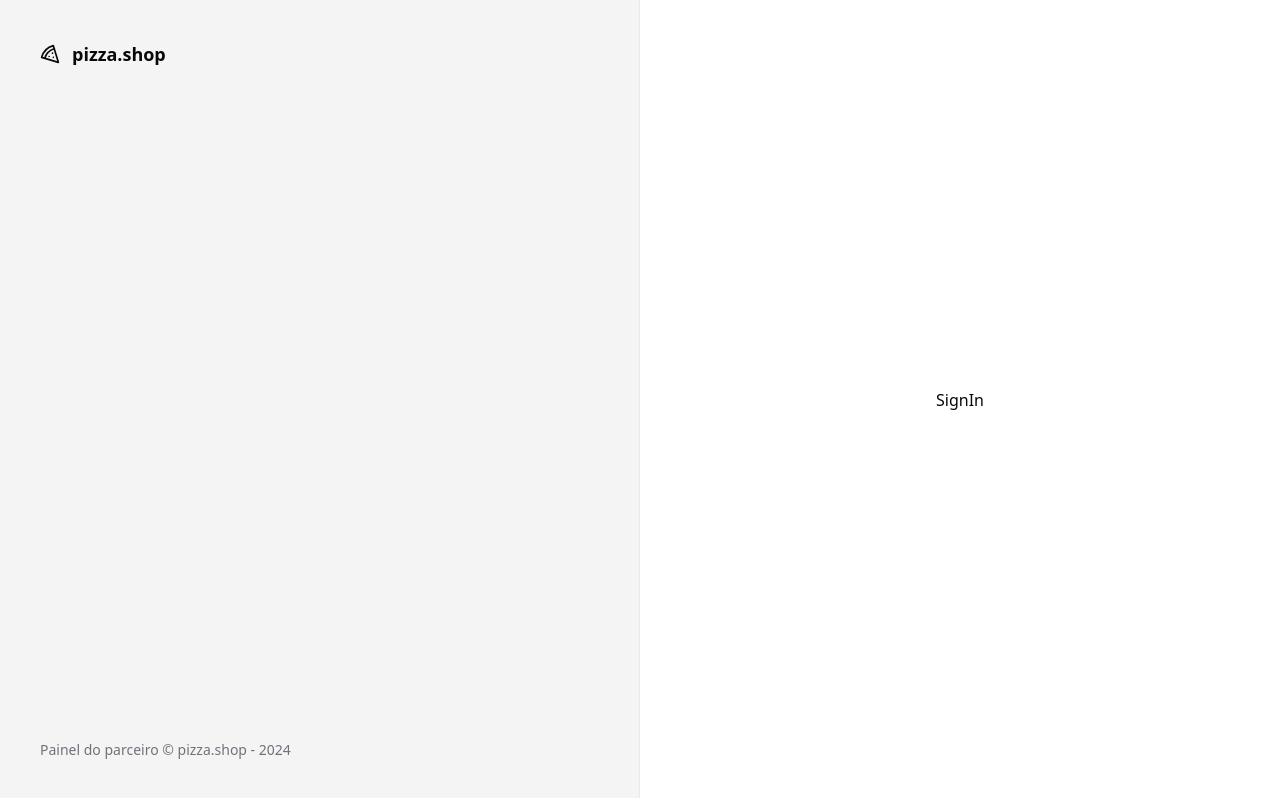
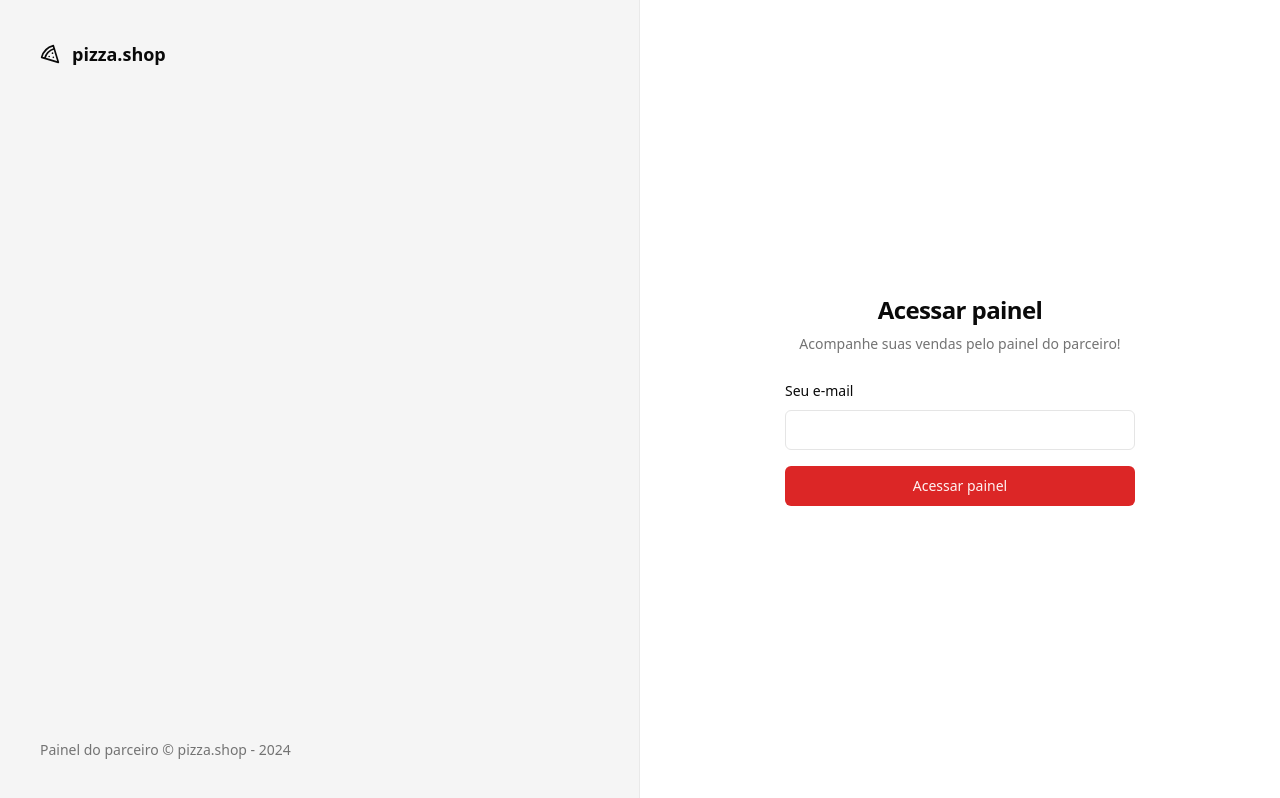
Before and after one commit to gabrielpramalho/pizza-shop, a React (Vite) app: page /sign-in in a window 1280 px wide. Built offline with nearby package versions, Linux system fonts and the light colour scheme.

Commit message:
feat: create page Login

```diff
--- a/package.json
+++ b/package.json
@@ -10,6 +10,7 @@
     "preview": "vite preview"
   },
   "dependencies": {
+    "@radix-ui/react-label": "^2.0.2",
     "@radix-ui/react-slot": "^1.0.2",
     "class-variance-authority": "^0.7.0",
     "clsx": "^2.1.1",
--- /dev/null
+++ b/src/components/ui/input.tsx
@@ -0,0 +1,25 @@
+import * as React from 'react'
+
+import { cn } from '@/lib/utils'
+
+export interface InputProps
+  extends React.InputHTMLAttributes<HTMLInputElement> {}
+
+const Input = React.forwardRef<HTMLInputElement, InputProps>(
+  ({ className, type, ...props }, ref) => {
+    return (
+      <input
+        type={type}
+        className={cn(
+          'flex h-10 w-full rounded-md border border-input bg-background px-3 py-2 text-sm ring-offset-background file:border-0 file:bg-transparent file:text-sm file:font-medium placeholder:text-muted-foreground focus-visible:outline-none focus-visible:ring-2 focus-visible:ring-ring focus-visible:ring-offset-2 disabled:cursor-not-allowed disabled:opacity-50',
+          className,
+        )}
+        ref={ref}
+        {...props}
+      />
+    )
+  },
+)
+Input.displayName = 'Input'
+
+export { Input }
--- /dev/null
+++ b/src/components/ui/label.tsx
@@ -0,0 +1,24 @@
+import * as LabelPrimitive from '@radix-ui/react-label'
+import { cva, type VariantProps } from 'class-variance-authority'
+import * as React from 'react'
+
+import { cn } from '@/lib/utils'
+
+const labelVariants = cva(
+  'text-sm font-medium leading-none peer-disabled:cursor-not-allowed peer-disabled:opacity-70',
+)
+
+const Label = React.forwardRef<
+  React.ElementRef<typeof LabelPrimitive.Root>,
+  React.ComponentPropsWithoutRef<typeof LabelPrimitive.Root> &
+    VariantProps<typeof labelVariants>
+>(({ className, ...props }, ref) => (
+  <LabelPrimitive.Root
+    ref={ref}
+    className={cn(labelVariants(), className)}
+    {...props}
+  />
+))
+Label.displayName = LabelPrimitive.Root.displayName
+
+export { Label }
--- a/src/global.css
+++ b/src/global.css
@@ -2,69 +2,54 @@
 @tailwind components;
 @tailwind utilities;
 
+
 @layer base {
   :root {
     --background: 0 0% 100%;
-      --foreground: 240 10% 3.9%;
-
+    --foreground: 0 0% 3.9%;
     --card: 0 0% 100%;
-      --card-foreground: 240 10% 3.9%;
-
+    --card-foreground: 0 0% 3.9%;
     --popover: 0 0% 100%;
-      --popover-foreground: 240 10% 3.9%;
-
-      --primary: 240 5.9% 10%;
-      --primary-foreground: 0 0% 98%;
-
-      --secondary: 240 4.8% 95.9%;
-      --secondary-foreground: 240 5.9% 10%;
-
-      --muted: 240 4.8% 95.9%;
-      --muted-foreground: 240 3.8% 46.1%;
-
-      --accent: 240 4.8% 95.9%;
-      --accent-foreground: 240 5.9% 10%;
-
+    --popover-foreground: 0 0% 3.9%;
+    --primary: 0 72.2% 50.6%;
+    --primary-foreground: 0 85.7% 97.3%;
+    --secondary: 0 0% 96.1%;
+    --secondary-foreground: 0 0% 9%;
+    --muted: 0 0% 96.1%;
+    --muted-foreground: 0 0% 45.1%;
+    --accent: 0 0% 96.1%;
+    --accent-foreground: 0 0% 9%;
     --destructive: 0 84.2% 60.2%;
     --destructive-foreground: 0 0% 98%;
-
-      --border: 240 5.9% 90%;
-      --input: 240 5.9% 90%;
-      --ring: 240 10% 3.9%;
-
+    --border: 0 0% 89.8%;
+    --input: 0 0% 89.8%;
+    --ring: 0 72.2% 50.6%;
     --radius: 0.5rem;
   }
 
   .dark {
-      --background: 240 10% 3.9%;
+    --background: 0 0% 3.9%;
     --foreground: 0 0% 98%;
-
-      --card: 240 10% 3.9%;
+    --card: 0 0% 3.9%;
     --card-foreground: 0 0% 98%;
-
-      --popover: 240 10% 3.9%;
+    --popover: 0 0% 3.9%;
     --popover-foreground: 0 0% 98%;
-
-      --primary: 0 0% 98%;
-      --primary-foreground: 240 5.9% 10%;
-
-      --secondary: 240 3.7% 15.9%;
+    --primary: 0 72.2% 50.6%;
+    --primary-foreground: 0 85.7% 97.3%;
+    --secondary: 0 0% 14.9%;
     --secondary-foreground: 0 0% 98%;
-
-      --muted: 240 3.7% 15.9%;
-      --muted-foreground: 240 5% 64.9%;
-
-      --accent: 240 3.7% 15.9%;
+    --muted: 0 0% 14.9%;
+    --muted-foreground: 0 0% 63.9%;
+    --accent: 0 0% 14.9%;
     --accent-foreground: 0 0% 98%;
-
     --destructive: 0 62.8% 30.6%;
     --destructive-foreground: 0 0% 98%;
-
-      --border: 240 3.7% 15.9%;
-      --input: 240 3.7% 15.9%;
-      --ring: 240 4.9% 83.9%;
+    --border: 0 0% 14.9%;
+    --input: 0 0% 14.9%;
+    --ring: 0 72.2% 50.6%;
   }
 }
+
 
 @layer base {
   * {
--- a/src/lib/utils.ts
+++ b/src/lib/utils.ts
@@ -1,5 +1,5 @@
-import { type ClassValue, clsx } from "clsx"
-import { twMerge } from "tailwind-merge"
+import { type ClassValue, clsx } from 'clsx'
+import { twMerge } from 'tailwind-merge'
 
 export function cn(...inputs: ClassValue[]) {
   return twMerge(clsx(inputs))
--- a/src/pages/auth/sign-in.tsx
+++ b/src/pages/auth/sign-in.tsx
@@ -1,10 +1,34 @@
 import { Helmet } from 'react-helmet-async'
+
+import { Button } from '@/components/ui/button'
+import { Input } from '@/components/ui/input'
+import { Label } from '@/components/ui/label'
 
 export function SignIn() {
   return (
     <>
       <Helmet title="Login" />
-      <h1>SignIn</h1>
+      <div className="p-8">
+        <div className="flex w-[350px] flex-col justify-center gap-6">
+          <div className="flex flex-col gap-2 text-center">
+            <h1 className="text-2xl font-semibold tracking-tight">
+              Acessar painel
+            </h1>
+            <p className="text-sm text-muted-foreground">
+              Acompanhe suas vendas pelo painel do parceiro!
+            </p>
+          </div>
+          <form className="space-y-4">
+            <div className="space-y-2">
+              <Label htmlFor="email">Seu e-mail</Label>
+              <Input id="email" type="email" />
+            </div>
+            <Button className="w-full" type="submit">
+              Acessar painel
+            </Button>
+          </form>
+        </div>
+      </div>
     </>
   )
 }
```
Also changed, not shown: src/components/ui/button.tsx (+21 -21 lines), 1 other file (tests, documents, lock files or other folders). Lines whose indentation alone changed are shown as unchanged.
